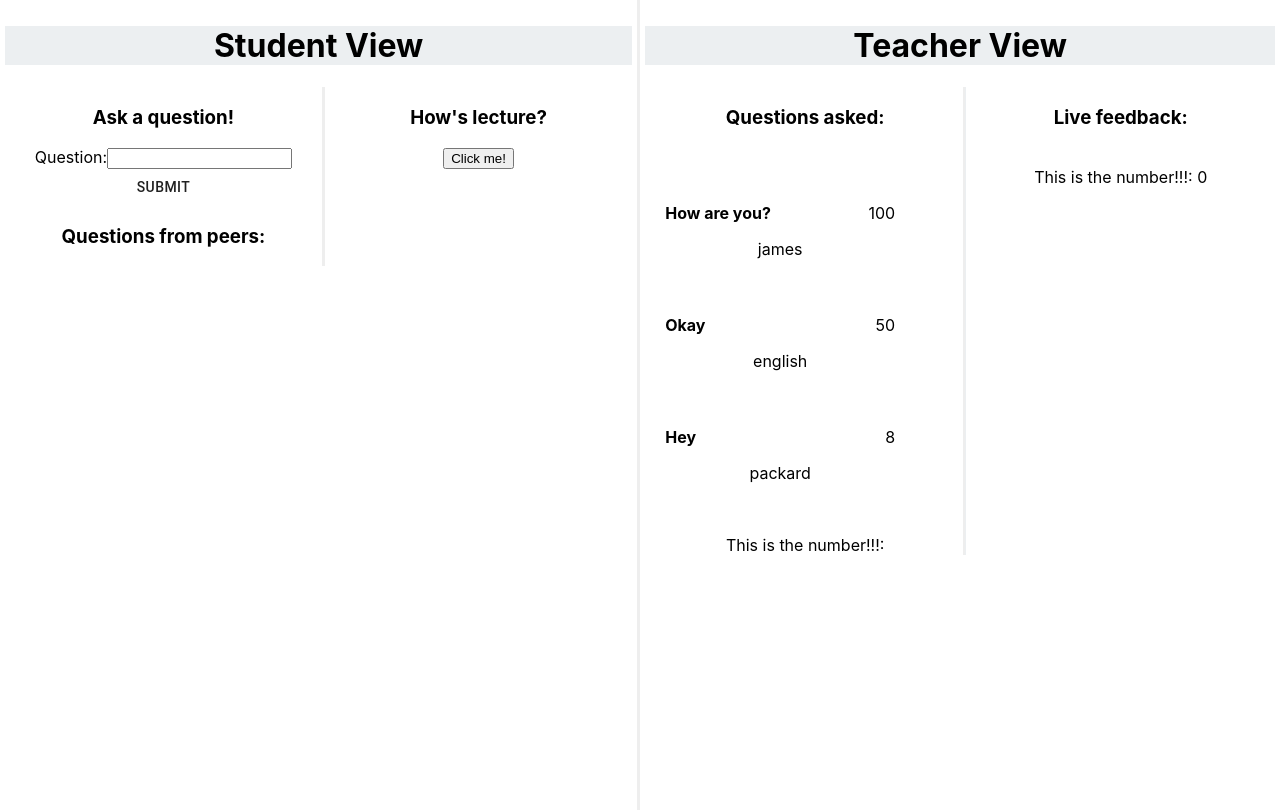
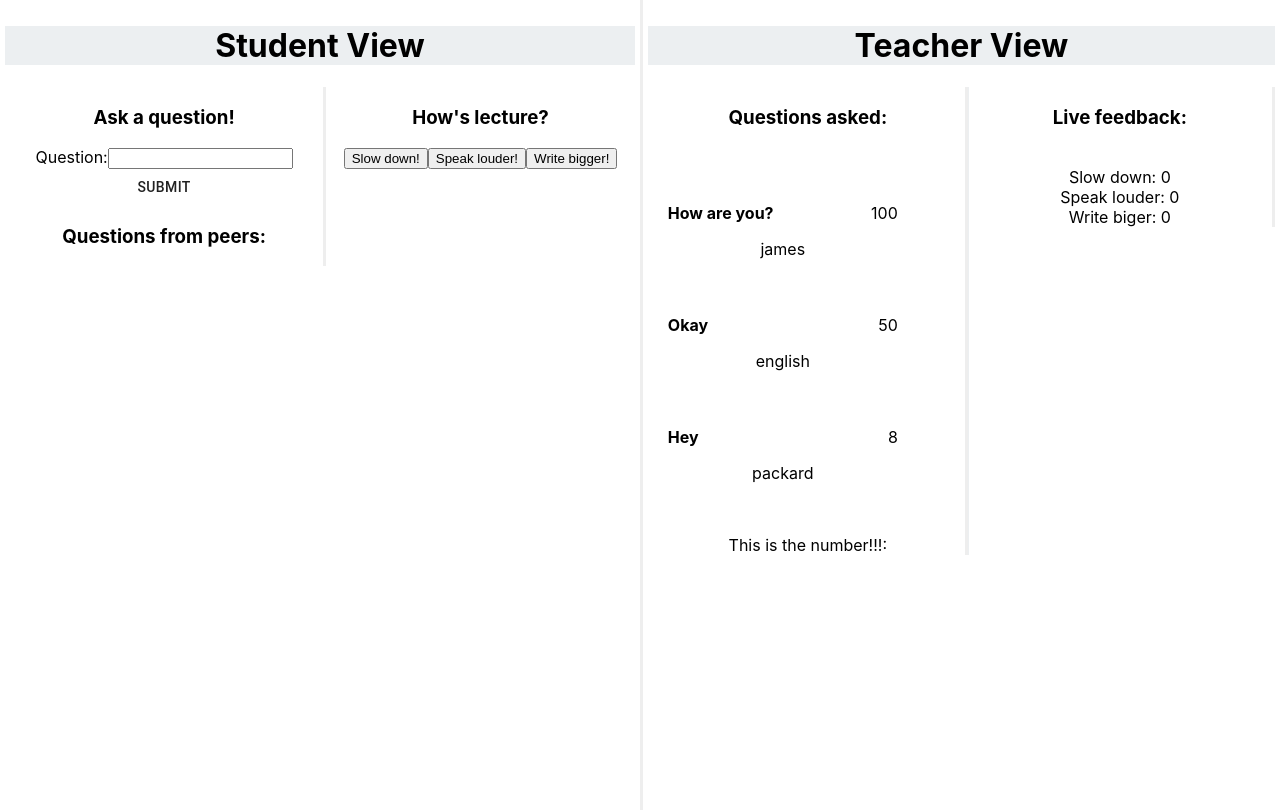
Before and after one commit to spayra1/LectureSense, a React (Create React App) app: page / in a window 1280 px wide. Built offline with nearby package versions, Linux system fonts and the light colour scheme.

Commit message:
made buttons for three alerts

```diff
--- a/src/App.js
+++ b/src/App.js
@@ -12,7 +12,10 @@ import TeacherQuestions from './components/TeacherQuestions';
 import QuestionForm from './components/StudentBar';
 
 function App() {
-  const [number, getNumber] = useState(0);
+  const [slower, setSlower] = useState(0);
+  const [louder, setLouder] = useState(0);
+  const [bigger, setBigger] = useState(0);
+
   const [question, setQuestion] = useState("");
 
   const [questionList, setQuestionList] = useState([
@@ -35,7 +38,7 @@ function App() {
             <StudentViewer q={question} changeQ={updateQuestionList}/>
             </div>
             <div class="col">
-            <StudentFeedback n={number} changeNumber={getNumber} />
+            <StudentFeedback s={slower} ss={setSlower} l={louder} sl={setLouder} b={bigger} sb={setBigger}/>
             </div>
           </div>
         </div>
@@ -46,7 +49,7 @@ function App() {
             <TeacherQuestions q={question}/>
             </div>
             <div class="col">
-            <TeacherFeedback n={number}/>
+            <TeacherFeedback s={slower} l={louder} b={bigger}/>
             </div>
           </div>
         </div>
--- a/src/components/StudentFeedback.js
+++ b/src/components/StudentFeedback.js
@@ -1,11 +1,13 @@
 import React, { useState } from 'react';
 
-const StudentFeedback = ({n, changeNumber}) => {
+const StudentFeedback = ({s, ss, l, sl, b, sb}) => {
 
     return (
     <div style={{ backgroundColor: ''}}>
         <h3>How's lecture?</h3>
-        <button onClick={() => changeNumber(n + 1)}>Click me!</button>
+        <button onClick={() => ss(s + 1)}>Slow down!</button>
+        <button onClick={() => sl(l + 1)}>Speak louder!</button>
+        <button onClick={() => sb(b + 1)}>Write bigger!</button>
     </div>
     )
 };
--- a/src/components/TeacherFeedback.js
+++ b/src/components/TeacherFeedback.js
@@ -1,10 +1,12 @@
 import React from 'react';
 
-const TeacherFeedback = ({n}) => (
-    <div style={{backgroundColor: ''}}>
+const TeacherFeedback = ({s, l, b}) => (
+    <div class = "col" style={{backgroundColor: ''}}>
         <h3>Live feedback:</h3>
         <br />
-        <label>This is the number!!!: {n}</label>
+        <label>Slow down: {s}</label>
+        <label>Speak louder: {l}</label>
+        <label>Write biger: {b}</label>
     </div>
 );
 
```
